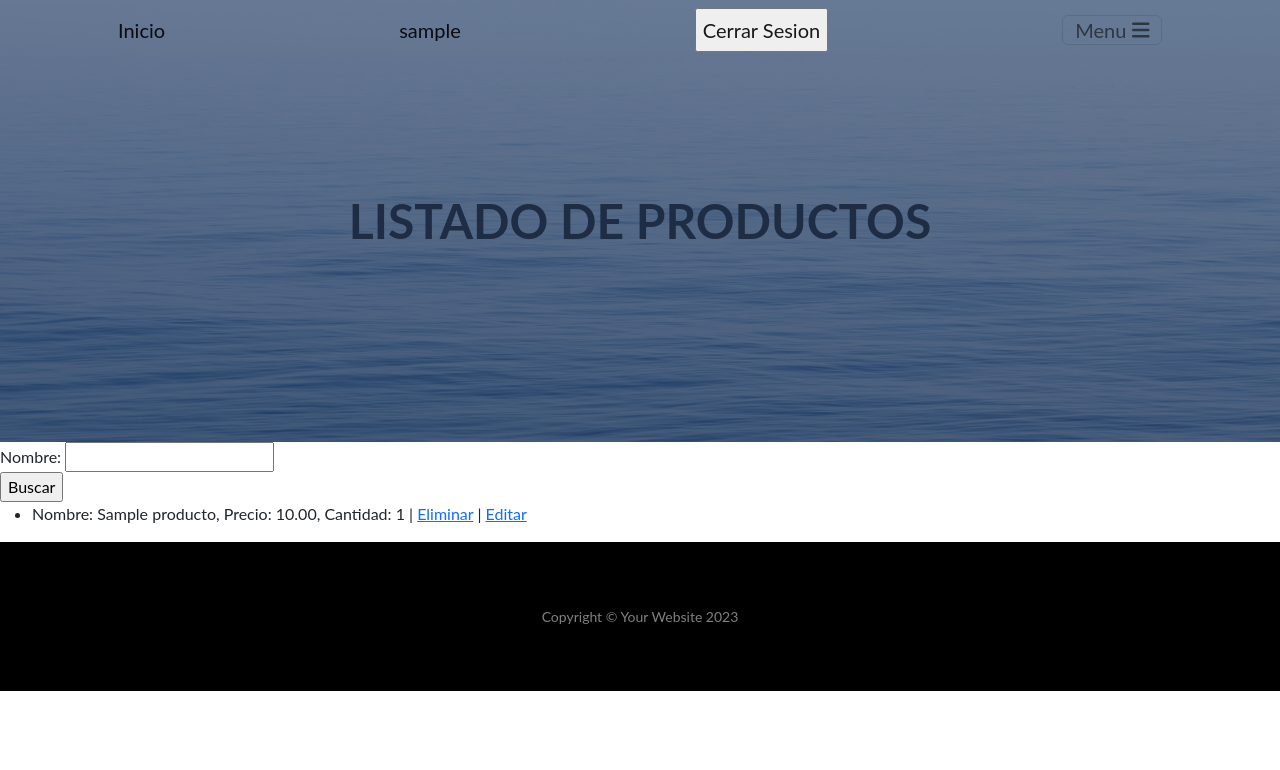
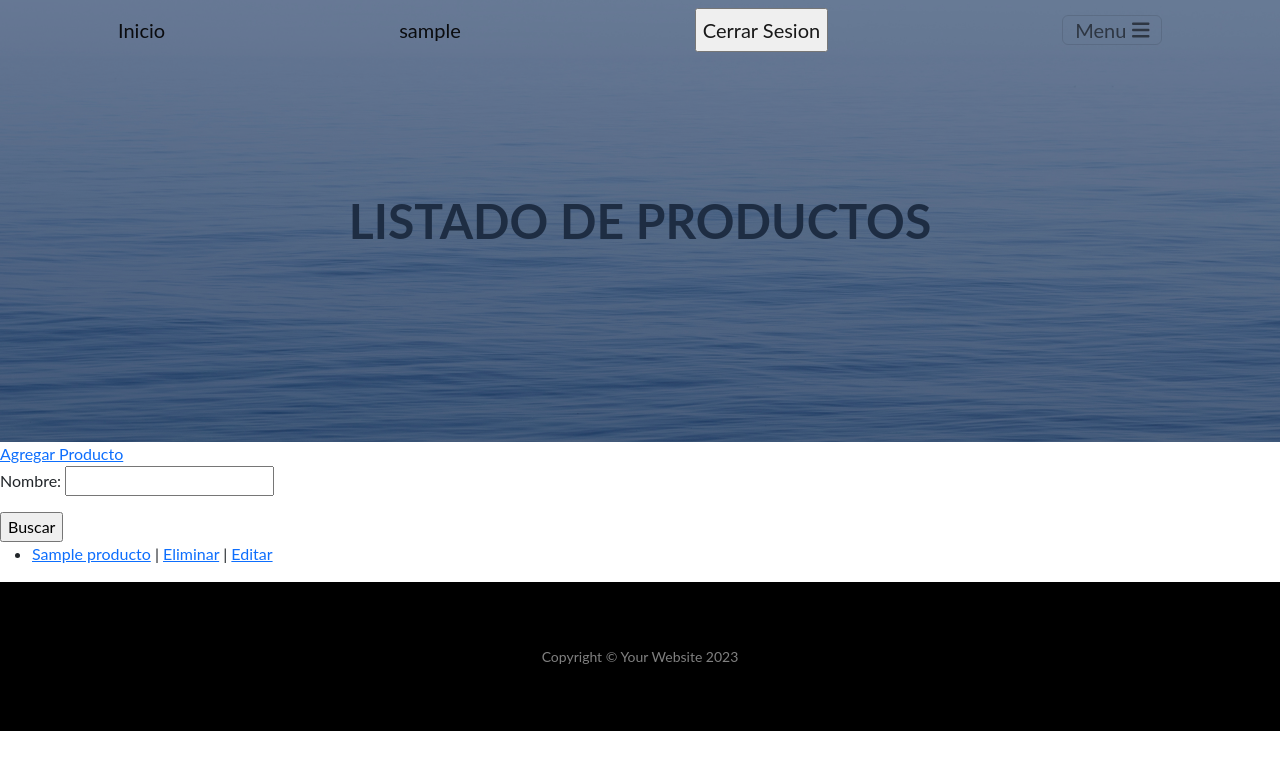
Before and after one commit to incut/Presfraind_tercera_preentrega, a Django app: page /producto/ in a window 1280 px wide. Shown: the top 770 px of the page. Run offline with Django 5.2, Linux system fonts and the light colour scheme; a user stored in the database is signed in; tables that the repository leaves empty hold one stand-in row (values such as "Sample post"); some libraries are stand-ins or nearby versions.

Commit message:
mejora primera mitad

```diff
--- a/inicio/form.py
+++ b/inicio/form.py
@@ -2,8 +2,10 @@ from django import forms
 
 class ProductoFormularioBase(forms.Form):
     nombre = forms.CharField(max_length=30)
+    marca = forms.CharField(max_length=20)
     cantidad = forms.IntegerField()
     precio = forms.DecimalField(max_digits=10,decimal_places=2)
+    fecha = forms.DateTimeField()
 
 class CreateProductoFormulario(ProductoFormularioBase):
     ...
--- a/inicio/models.py
+++ b/inicio/models.py
@@ -1,10 +1,13 @@
 from django.db import models
+from datetime import date
 
 class Producto(models.Model):
     nombre = models.CharField(max_length=30)
+    marca = models.CharField(default='proyecto',max_length=20)
     cantidad = models.IntegerField(default=0)
     precio = models.DecimalField(default=0,max_digits=10,decimal_places=2)
+    fecha = models.DateField(default = date.today )
 
     def __str__(self):
-        return f'Nombre: {self.nombre}, Precio: {self.precio}, Cantidad: {self.cantidad}'
+        return f'Nombre: {self.nombre},Marca: {self.marca}, Precio: {self.precio}, Cantidad: {self.cantidad}, año: {self.fecha}'
 # Create your models here.
--- a/inicio/static/js/scripts.js
+++ b/inicio/templates/inicio/crear_producto.html
@@ -1,7 +1,19 @@
-/*!
-* Start Bootstrap - Landing Page v6.0.6 (https://startbootstrap.com/theme/landing-page)
-* Copyright 2013-2023 Start Bootstrap
-* Licensed under MIT (https://github.com/StartBootstrap/startbootstrap-landing-page/blob/master/LICENSE)
-*/
-// This file is intentionally blank
-// Use this file to add JavaScript to your project
+{% extends "index.html" %}
+
+{% block title %}
+Crear Producto
+{% endblock title %}
+
+{% block h1_header %}
+Producto
+{% endblock h1_header %}
+
+{% block main %}
+<form action="{% url 'agregar_producto' %}" method="POST">
+    {% csrf_token %}
+
+    {{form}}
+
+    <input type="submit" value="Enviar">
+</form>
+{% endblock main %}
--- a/inicio/templates/inicio/editar_producto.html
+++ b/inicio/templates/inicio/editar_producto.html
@@ -12,7 +12,7 @@ Editando a {{producto.nombre}}
 <form action={% url "editar_producto" producto.id %} method='POST'>
     {% csrf_token %}
 
-    {{formulario}}
+    {{form}}
 
     <input type="submit" value="Enviar">
 </form>
--- a/inicio/templates/inicio/ver_productos.html
+++ b/inicio/templates/inicio/ver_productos.html
@@ -4,26 +4,43 @@
 Productos
 {% endblock title %}
 
-{% block h1_header %}
-Listado de productos
-{% endblock h1_header %}
 
+{% block h1_header %}Listado de productos{% endblock h1_header %}
 {% block main %}
+<a href="{% url 'agregar_producto' %}">Agregar Producto</a>
 
-<form action={% url "ver_productos" %} method="get">
-    {{formulario}}
-
+<form action="{% url 'ver_productos'%}" method="get">
+    {{ formulario.as_p }}
     <input type="submit" value="Buscar">
 </form>
 
-{% if producto %}
+{% if productos %}
     <ul>
-        {% for producto  in producto %}
-            <li>{{ producto}} | <a href={% url "eliminar_producto" producto.id %}>Eliminar<a> | <a href={% url "editar_producto" producto.id %}>Editar<a> </li>
+        {% for producto in productos %}
+            <li>
+                <a href="{% url 'detalle_productos' producto.id %}">{{ producto.nombre }}</a> |
+                <a href="{% url 'eliminar_producto' producto.id %}">Eliminar</a> |
+                <a href="{% url 'editar_producto' producto.id %}">Editar</a>
+            </li>
         {% endfor %}
     </ul>
+
+    {% if is_paginated %}
+    <nav aria-label="Paginación">
+        <ul class="pagination">
+            {% if page_obj.has_previous %}
+                <li class="page-item"><a class="page-link" href="?page=1">Primera</a></li>
+                <li class="page-item"><a class="page-link" href="?page={{ page_obj.previous_page_number }}">Anterior</a></li>
+            {% endif %}
+            <li class="page-item active"><a class="page-link" href="?page={{ page_obj.number }}">{{ page_obj.number }}</a></li>
+            {% if page_obj.has_next %}
+                <li class="page-item"><a class="page-link" href="?page={{ page_obj.next_page_number }}">Siguiente</a></li>
+                <li class="page-item"><a class="page-link" href="?page={{ paginator.num_pages }}">Última</a></li>
+            {% endif %}
+        </ul>
+    </nav>
+    {% endif %}
 {% else %}
     <p>No hay productos listados</p>
 {% endif %}
-
 {% endblock main %}
--- a/inicio/urls.py
+++ b/inicio/urls.py
@@ -2,8 +2,10 @@ from django.urls import path
 from inicio import views
 urlpatterns = [
    path('', views.inico, name= 'inicio'),
-   path('producto/', views.ver_productos, name= 'ver_productos'),
-   path('producto/crear/', views.agregar_producto, name= 'agregar_producto'),
-   path('producto/eliminar/<int:id>', views.eliminar_producto, name= 'eliminar_producto'),
-   path('producto/editar/<int:id>', views.editar_producto, name= 'editar_producto'),
+   path('producto/', views.Productos.as_view(), name='ver_productos'),
+   path('producto/agregar/', views.CrearProducto.as_view(), name='agregar_producto'),
+   path('producto/<int:pk>/', views.VerProductos.as_view(), name='detalle_productos'),
+   path('producto/eliminar/<int:pk>/', views.EliminarProducto.as_view(), name='eliminar_producto'),
+   path('producto/editar/<int:pk>/', views.EditarProducto.as_view(), name='editar_producto'),
+
 ]
--- a/inicio/views.py
+++ b/inicio/views.py
@@ -1,55 +1,55 @@
+from typing import Any
 from django.shortcuts import render,redirect
 from inicio.form import CreateProductoFormulario,BuscarProductoFormulario,EditarProductoFormulario
-from inicio import models
+from django.views.generic import ListView
+from django.views.generic.edit import CreateView, DeleteView, UpdateView
+from django.views.generic.detail import DetailView
+from inicio.models import Producto
+from django.contrib.auth.mixins import LoginRequiredMixin
+from django.urls import reverse_lazy
+
 
 def inico (request):
     return render(request, 'inicio/inicio.html')
 
-def agregar_producto(request):
-    formulario = CreateProductoFormulario()
+class Productos(LoginRequiredMixin, ListView):
+    model = Producto
+    template_name = 'inicio/ver_productos.html'
+    context_object_name = 'productos'
+    paginate_by = 10
 
-    if request.method == 'POST':
-        formulario = CreateProductoFormulario(request.POST)
-        if formulario.is_valid():
-            datos = formulario.cleaned_data
-            producto = models.Producto(
-                nombre=datos['nombre'],
-                cantidad=datos['cantidad'],
-                precio=datos['precio']
-            )
-            producto.save()
-            return redirect('ver_productos')
+    def get_queryset(self):
+        nombre = self.request.GET.get('nombre', '')
+        if nombre:
+            return self.model.objects.filter(nombre__icontains=nombre)
+        else:
+            return self.model.objects.all()
 
-    return render(request, 'inicio/crear_producto.html', {'formulario': formulario })
 
-def ver_productos(request):
-    formulario = BuscarProductoFormulario(request.GET)
-    producto = models.Producto.objects.none()
-    if formulario.is_valid():
-        nombre = formulario.cleaned_data['nombre']
-        producto = models.Producto.objects.filter(nombre__icontains=nombre)
+    def get_context_data(self, **kwargs):
+        context = super().get_context_data(**kwargs)
+        context['formulario'] = BuscarProductoFormulario()
+        context['nombre'] = self.request.GET.get('nombre', '')
+        return context
 
-    return render(request, 'inicio/ver_productos.html', {'producto': producto, 'formulario': formulario})
+class CrearProducto(LoginRequiredMixin,CreateView):
+    model = Producto
+    template_name = 'inicio/crear_producto.html'
+    success_url = reverse_lazy('ver_productos')
+    fields = ['nombre','marca' ,'cantidad', 'precio', 'fecha']
 
-def eliminar_producto(request, id):
-    producto = models.Producto.objects.get(id=id)
-    producto.delete()
+class EliminarProducto(LoginRequiredMixin,DeleteView):
+    model = Producto
+    template_name = "inicio/eliminar_producto.html"
+    success_url = reverse_lazy('ver_productos')
 
-    return redirect('ver_productos')
+class EditarProducto(LoginRequiredMixin,UpdateView):
+    model = Producto
+    template_name = "inicio/editar_producto.html"
+    success_url = reverse_lazy('ver_productos')
+    fields = ['nombre','marca' ,'cantidad', 'precio', 'fecha']
 
-def editar_producto(request, id):
-    producto = models.Producto.objects.get(id=id)
-
-    formulario = EditarProductoFormulario(initial={'nombre': producto.nombre,'precio': producto.precio,'cantidad': producto.cantidad})
-
-    if request.method == 'POST':
-        formulario = EditarProductoFormulario(request.POST)
-        if formulario.is_valid():
-            datos = formulario.cleaned_data
-            producto.nombre = datos['nombre']
-            producto.precio = datos['precio']
-            producto.cantidad = datos['cantidad']
-            producto.save()
-            return redirect('ver_productos')
-    return render(request, 'inicio/editar_producto.html', {'formulario': formulario, 'producto': producto})
-# Create your views here.
+class VerProductos(DetailView):
+    model = Producto
+    template_name = "inicio/producto.html"
+    context_object_name = 'producto'
--- a/tienda_compras/settings.py
+++ b/tienda_compras/settings.py
@@ -123,3 +123,5 @@ STATIC_URL = 'static/'
 # https://docs.djangoproject.com/en/5.0/ref/settings/#default-auto-field
 
 DEFAULT_AUTO_FIELD = 'django.db.models.BigAutoField'
+
+LOGIN_URL = '/usuarios/login/'
```
Also changed, not shown: inicio/templates/inicio/eliminar_producto.html (added, +27 -0 lines), inicio/templates/inicio/producto.html (added, +21 -0 lines), inicio/migrations/0003_alter_producto_precio.py (added), inicio/migrations/0004_producto_fecha.py (added), inicio/migrations/0005_producto_marca.py (added).
